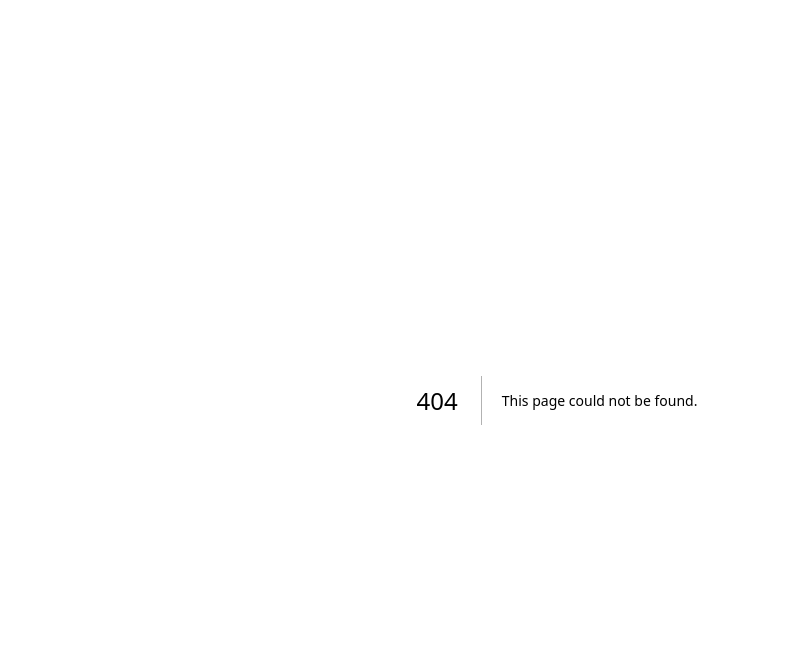
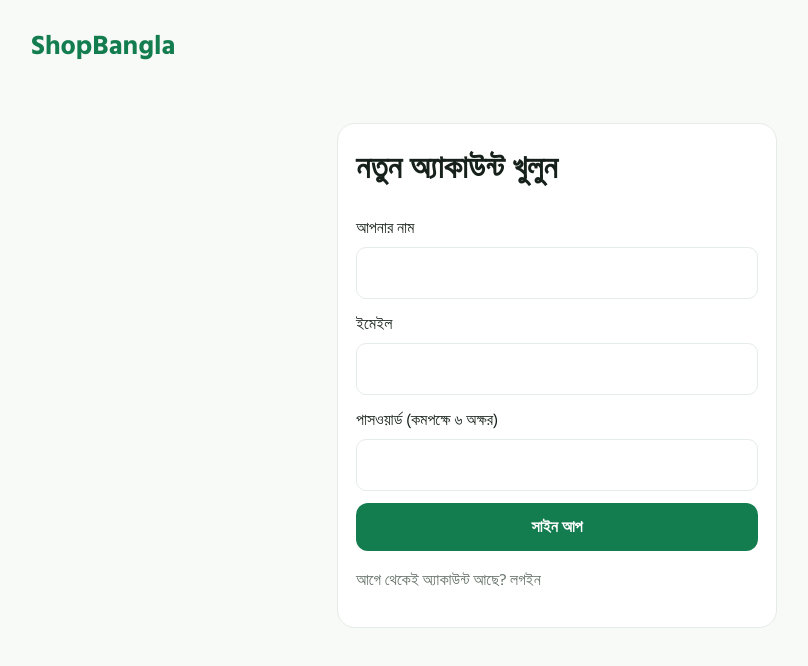
Before and after one commit to trrahamanofficial/custom-product-shop, a Next.js app: page /signup in a window 1280 px wide. Before the commit this address had no page. Shown: the top 666 px of the page, without its empty margins (83-891 px from the left). Built offline with nearby package versions, Linux system fonts and the light colour scheme; no server answers.

Commit message:
Add instant customer signup flow

```diff
--- /dev/null
+++ b/app/signup/page.tsx
@@ -0,0 +1,5 @@
+"use client";
+import {FormEvent,useState} from "react";import Link from "next/link";import {useRouter} from "next/navigation";import {supabase} from "@/lib/supabase";
+export default function Signup(){const [name,setName]=useState("");const [email,setEmail]=useState("");const [password,setPassword]=useState("");const [error,setError]=useState("");const router=useRouter();
+async function submit(e:FormEvent){e.preventDefault();setError("");const {data,error}=await supabase.auth.signUp({email,password,options:{data:{full_name:name}}});if(error){setError(error.message);return;}if(data.session){router.push("/account");}else{setError("সাইন আপ সম্পন্ন হয়নি। Supabase Auth-এ Email Confirmations বন্ধ আছে কি না দেখুন।");}}
+return <main className="wrap"><Link className="brand" href="/">ShopBangla</Link><form className="form" onSubmit={submit}><h1>নতুন অ্যাকাউন্ট খুলুন</h1><div className="field">আপনার নাম<input required value={name} onChange={e=>setName(e.target.value)}/></div><div className="field">ইমেইল<input type="email" required value={email} onChange={e=>setEmail(e.target.value)}/></div><div className="field">পাসওয়ার্ড (কমপক্ষে ৬ অক্ষর)<input type="password" minLength={6} required value={password} onChange={e=>setPassword(e.target.value)}/></div>{error&&<p className="notice">{error}</p>}<button className="btn" style={{width:"100%"}}>সাইন আপ</button><p className="muted">আগে থেকেই অ্যাকাউন্ট আছে? <Link href="/login">লগইন</Link></p></form></main>}
```
